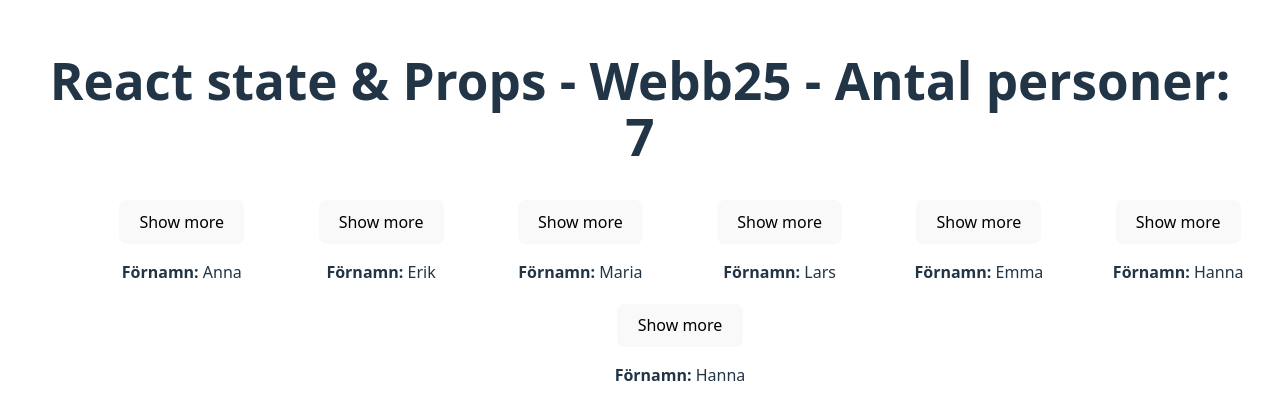
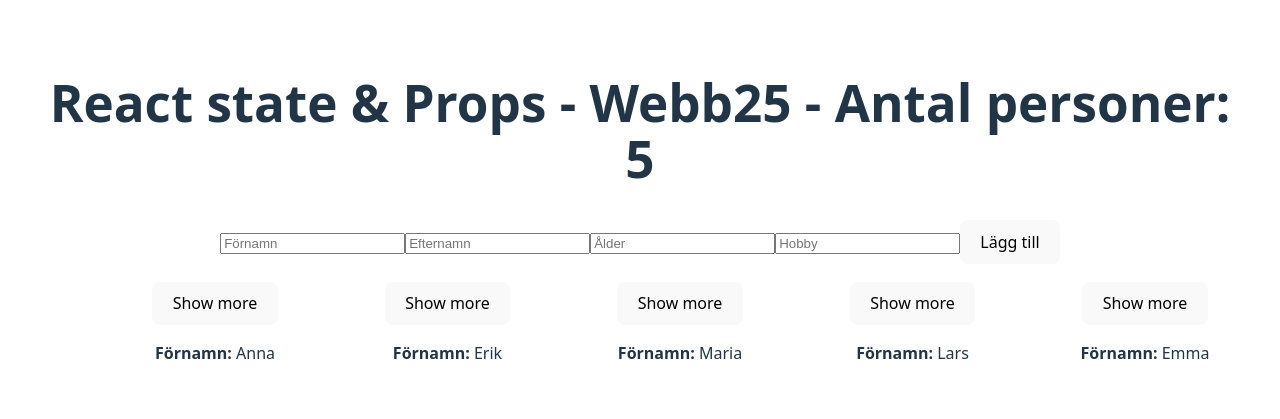
Before and after one commit to Zairaxx/react-state-props-webb25, a React (Vite) app: page / in a window 1280 px wide. Shown: the part 181-600 px from the top of the page. Built offline with nearby package versions, Linux system fonts and the light colour scheme.

Commit message:
added functionality to add new person

```diff
--- a/src/App.jsx
+++ b/src/App.jsx
@@ -1,7 +1,7 @@
 import { useState } from 'react'
 import './App.css'
 import Profile from './components/Profile'
-
+import AddProfile from './components/AddProfile'
 function App() {
 
 
@@ -35,26 +35,20 @@ function App() {
       efternamn: "Andersson",
       alder: 22,
       hobby: "Läsa"
-    },
-  {
-      fornamn: "Hanna",
-      efternamn: "Andersson",
-      alder: 22,
-      hobby: "Spela TV-spel"
-  },
-{
-      fornamn: "Hanna",
-      efternamn: "Andersson",
-      alder: 22,
-      hobby: "Spela TV-spel"
-  }])
+    }])
 
+  const addPerson = (newPerson) => {
+    //Lägg till x i personer-statet
+    setPersoner([...personer, newPerson])
+    // setPersoner(x)
+  }
 
   return (
     <>
     <h1>React state & Props - Webb25 - Antal personer: {personer.length}</h1>
+    <AddProfile addPerson={addPerson}/>
     <ul>
-      {personer.map(person => <Profile data={person}/>)}
+      {personer.map((person,i) => <Profile key={i} data={person}/>)}
     </ul>
     </>
   )
--- /dev/null
+++ b/src/components/AddProfile.jsx
@@ -0,0 +1,32 @@
+import { useState } from "react"
+
+const AddProfile = ({addPerson}) => {
+
+    const [fornamn,setFornamn] = useState("");
+    const [efternamn,setEfternamn] = useState("");
+    const [alder,setAlder] = useState("");
+    const [hobby,setHobby] = useState("");
+
+    return(<>
+        <input type="text" placeholder="Förnamn" onChange={(e) => {setFornamn(e.target.value)}}/>
+        <input type="text" placeholder="Efternamn" onChange={(e) => {setEfternamn(e.target.value)}}/>
+        <input type="number" placeholder="Ålder" onChange={(e) => {setAlder(Number(e.target.value))}}/>
+        <input type="text" placeholder="Hobby" onChange={(e) => {setHobby(e.target.value)}}/>
+
+
+        <button onClick={() => {
+
+            let newPerson = {
+                fornamn,
+                efternamn,
+                alder: alder,
+                hobby:hobby
+            }
+
+            addPerson(newPerson)
+
+            }}>Lägg till {fornamn}</button>
+    </>)
+}
+
+export default AddProfile
--- a/src/components/Profile.jsx
+++ b/src/components/Profile.jsx
@@ -8,9 +8,9 @@ const Profile = ({data}) => {
     let {fornamn,efternamn,alder,hobby} = data;
 
     return(<li className="profile">
-        <button onClick={() => {setShow(!show)}}>
+        <button onClick={ () => {setShow(!show) }}>
             {/*  What ? True : False */}
-            {show === true ? 'Show less' : 'Show more'}
+            {show ? 'Show less' : 'Show more'}
             </button>
             <p><strong>Förnamn: </strong>{fornamn}</p>
             {/* Om show är true, visa ut koden efter && */}
```
